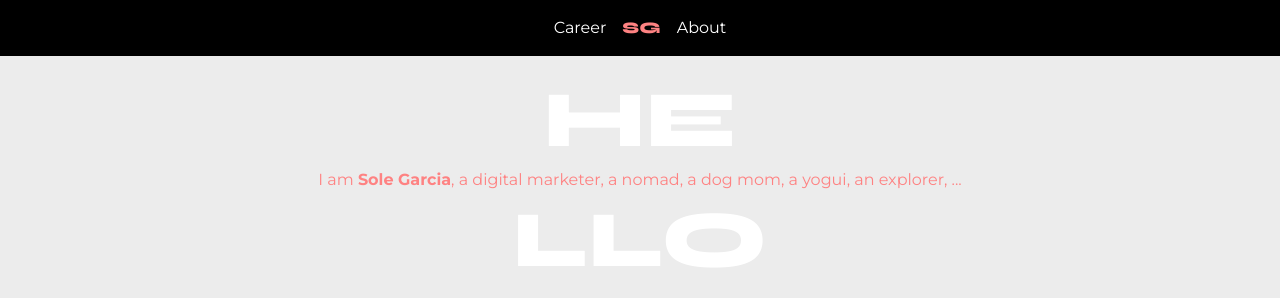
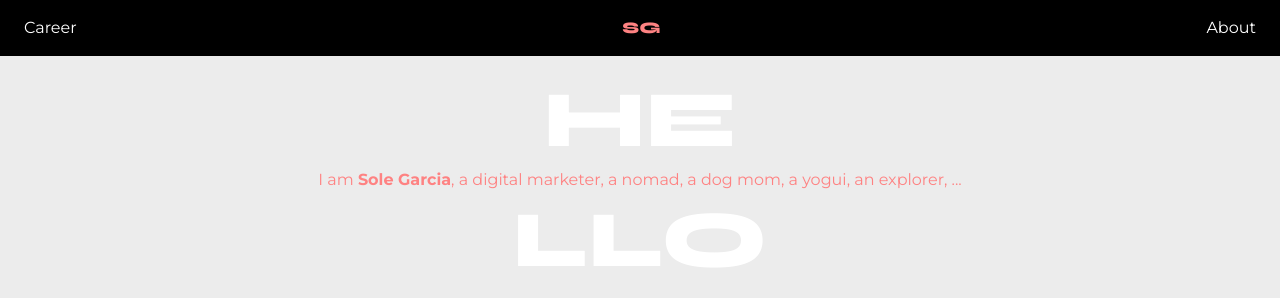
Before and after one commit to garciasole/personal-website, a plain HTML site: page index.html in a window 1280 px wide. Shown: the top 298 px of the page. Drawn offline with nearby package versions, Linux system fonts and the light colour scheme.

Commit message:
Repaired navbar

```diff
--- a/custom.css
+++ b/custom.css
@@ -21,6 +21,7 @@ h2{
     font-family: 'Syne', sans-serif;
     font-weight: 900;
     color:#fe8282;
+    text-decoration: none;
 }
 .nav-item:hover {
     opacity: 0.8;
--- a/index.html
+++ b/index.html
@@ -13,21 +13,13 @@
 </head>
   <body>
     <script src="https://cdn.jsdelivr.net/npm/bootstrap@5.2.0-beta1/dist/js/bootstrap.bundle.min.js" integrity="sha384-pprn3073KE6tl6bjs2QrFaJGz5/SUsLqktiwsUTF55Jfv3qYSDhgCecCxMW52nD2" crossorigin="anonymous"></script>
-        <nav class="navbar navbar-expand-lg fixed-top bg-black">
-            <div class="navbar-expand mx-auto" id="navbarSupportedContent">
-                <ul class="navbar-nav me-auto mb-2 mb-lg-0">
-                    <li class="float-left nav-item">
-                        <a class="nav-link text-white" href="#">Career</a>
-                    </li>
-                    <li class="float-center nav-item" >
-                        <a class="nav-link " id="nav-logo-custom"  href="#">SG</a>
-                    </li>
-                    <li class="float-right nav-item">
-                        <a class="nav-link text-white" href="#">About</a>
-                    </li>
-                </ul>
-            </div>
-        </nav>
+
+    <nav class="navbar-fluid d-flex justify-content-between fixed-top bg-black pt-3 pb-3 p-4">
+        <a class="nav-link text-white" href="#">Career</a>
+        <a class="nav-link" id="nav-logo-custom"  href="#">SG</a>
+        <a class="nav-link text-white" href="#">About</a>
+</nav>
+
         <div class="container-fluid text-center mt-5">
             <h1 class="h1-custom m-0 pb-0 pt-4 text-white"> HE </h1>
             <p class="subtitle-custom m-0 p-0">I am <strong>Sole Garcia</strong>, a digital marketer, a nomad,
```
